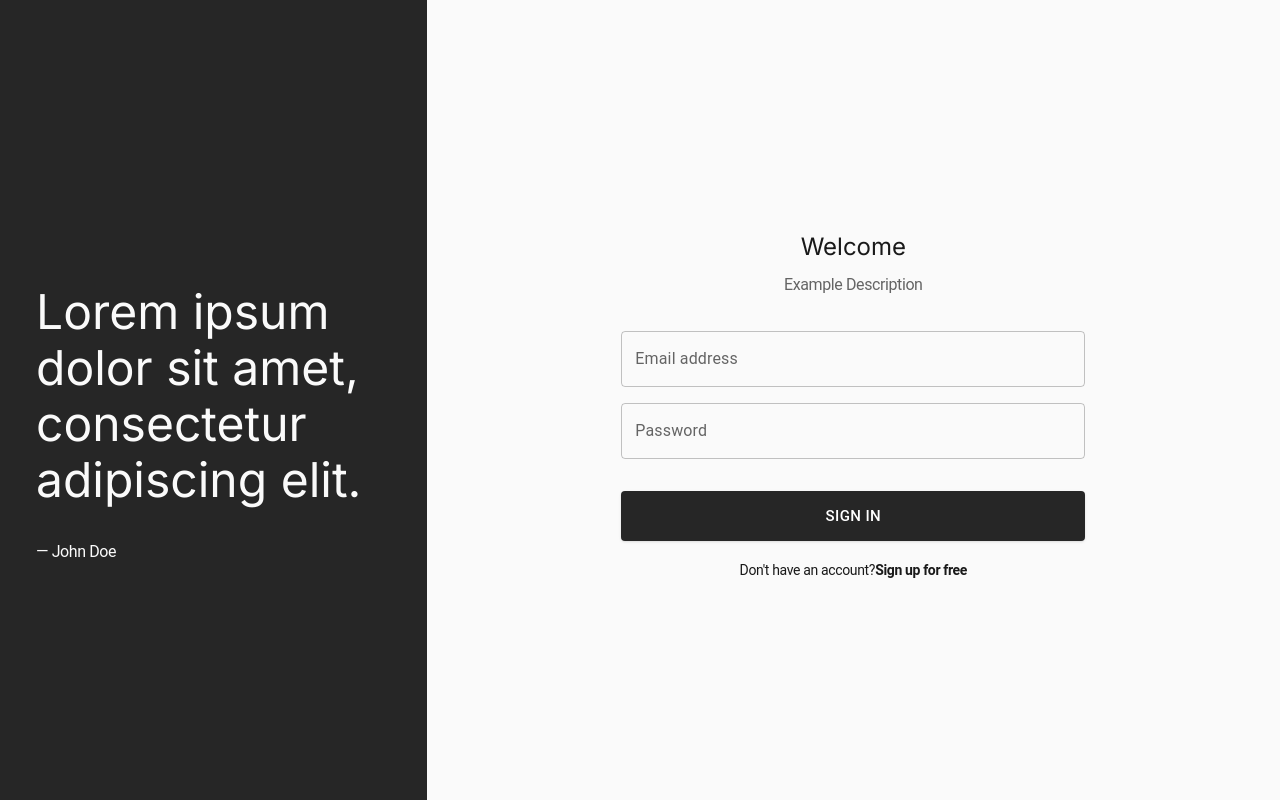
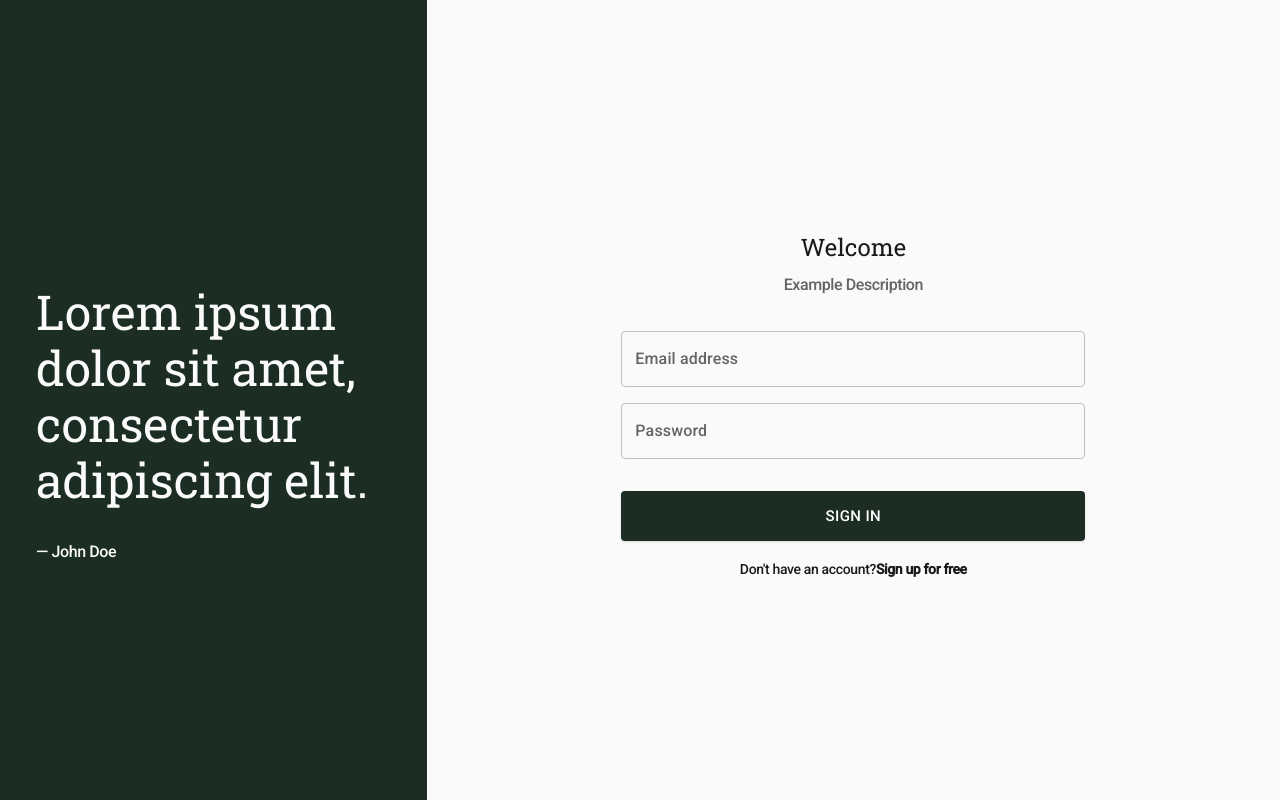
Before and after one commit to KrzysztofSnopek/Sign-up-with-next.js-nest.js, a Next.js app in the folder frontend/: page / in a window 1280 px wide. Built offline with nearby package versions, Linux system fonts and the light colour scheme.

Commit message:
Creates color theme for MUI and adds font families for the project

```diff
--- a/frontend/src/app/globals.css
+++ b/frontend/src/app/globals.css
@@ -2,26 +2,10 @@
 @tailwind components;
 @tailwind utilities;
 
-:root {
-  --foreground-rgb: 0, 0, 0;
-  --background-start-rgb: 214, 219, 220;
-  --background-end-rgb: 255, 255, 255;
+body {
+  font-family: var(--font-roboto);
 }
 
-@media (prefers-color-scheme: dark) {
-  :root {
-    --foreground-rgb: 255, 255, 255;
-    --background-start-rgb: 0, 0, 0;
-    --background-end-rgb: 0, 0, 0;
-  }
+.slab {
+  font-family: var(--font-robotoSlab);
 }
-
-body {
-  color: rgb(var(--foreground-rgb));
-  background: linear-gradient(
-      to bottom,
-      transparent,
-      rgb(var(--background-end-rgb))
-    )
-    rgb(var(--background-start-rgb));
-}
--- a/frontend/src/app/layout.tsx
+++ b/frontend/src/app/layout.tsx
@@ -1,8 +1,20 @@
 import type { Metadata } from "next";
-import { Inter } from "next/font/google";
+import { Roboto, Roboto_Slab } from "next/font/google";
 import "./globals.css";
 
-const inter = Inter({ subsets: ["latin"] });
+const roboto = Roboto({
+  subsets: ["latin"],
+  variable: "--font-roboto",
+  weight: ["100", "300", "500"],
+  display: "swap",
+});
+
+const roboto_slab = Roboto_Slab({
+  subsets: ["latin"],
+  variable: "--font-robotoSlab",
+  weight: ["100", "300", "400"],
+  display: "swap",
+});
 
 export const metadata: Metadata = {
   title: "Recruitment task",
@@ -16,7 +28,9 @@ export default function RootLayout({
 }) {
   return (
     <html lang="en">
-      <body className={inter.className}>{children}</body>
+      <body className={`${roboto.variable} ${roboto_slab.variable}`}>
+        {children}
+      </body>
     </html>
   );
 }
--- a/frontend/src/app/login/page.tsx
+++ b/frontend/src/app/login/page.tsx
@@ -1,32 +1,22 @@
 "use client";
 
 import { TextField } from "@mui/material";
-import { createTheme } from "@mui/material/styles";
-
-const theme = createTheme({
-  palette: {
-    primary: {
-      main: "#1C2E24",
-    },
-  },
-});
-const accent = "#1C2E24";
 
 export default function LoginPage() {
   return (
     <div className="w-full h-screen flex bg-neutral-50">
       {/* Welcome board - left content - make reusable for sign in form */}
-      <div className="w-1/3 h-screen px-3 bg-neutral-800 justify-end items-center flex">
+      <div className="w-1/3 h-screen px-3 bg-primary justify-end items-center flex">
         <div className="px-6 pt-12">
-          <div className="text-neutral-50 text-5xl font-normal font-['Roboto Slab'] leading-[56.02px]">
+          <h1 className="slab text-neutral-50 text-5xl leading-[56.02px]">
             Lorem ipsum dolor sit amet, consectetur adipiscing elit.
-          </div>
+          </h1>
           <div className="w-4 bg-white bg-opacity-0 flex-col justify-start items-start flex">
             <div className="w-4 h-8 relative bg-white bg-opacity-0">
               <div className="w-4 h-8 left-0 top-0 absolute"></div>
             </div>
           </div>
-          <div className="text-neutral-50 text-base font-normal font-['Roboto'] leading-normal tracking-tight">
+          <div className="text-neutral-50 text-base font-normal leading-normal tracking-tight">
             — John Doe
           </div>
         </div>
@@ -40,13 +30,13 @@ export default function LoginPage() {
               {/* Welcome msg */}
               <div className="">
                 <div className="">
-                  <div className="text-center text-black/90 text-2xl font-normal font-['Roboto Slab'] leading-loose">
+                  <div className="slab text-center text-black/90 text-2xl font-normal leading-loose">
                     Welcome
                   </div>
                 </div>
               </div>
               <div className="">
-                <div className="text-center text-black/60 text-base font-normal font-['Roboto'] leading-7 tracking-tight">
+                <div className="text-center text-black/60 text-base font-normal leading-7 tracking-tight">
                   Example Description
                 </div>
               </div>
@@ -101,9 +91,9 @@ export default function LoginPage() {
             </div>
 
             {/* Sign in button */}
-            <div className="self-stretch h-[50px] bg-neutral-800 rounded shadow flex-col justify-center items-center flex">
+            <div className="self-stretch h-[50px] bg-primary rounded shadow flex-col justify-center items-center flex">
               <div className="px-[22px] py-3 justify-center items-center gap-2 inline-flex">
-                <div className="text-white text-[15px] font-medium font-['Roboto'] uppercase leading-relaxed tracking-wide">
+                <div className="text-white text-[15px] font-medium uppercase leading-relaxed tracking-wide">
                   Sign in
                 </div>
               </div>
@@ -119,12 +109,12 @@ export default function LoginPage() {
             {/* Sign up footer */}
             <div className="self-stretch h-5 justify-center flex">
               <div>
-                <span className="text-black text-opacity-90 text-sm font-normal font-['Roboto'] leading-tight tracking-tight">
+                <span className="text-black text-opacity-90 text-sm font-normal leading-tight tracking-tight">
                   Don't have an account?
                 </span>
 
                 {/* button for sign up */}
-                <span className="text-black text-opacity-90 text-sm font-bold font-['Roboto'] leading-tight tracking-tight">
+                <span className="text-black text-opacity-90 text-sm font-bold leading-tight tracking-tight">
                   Sign up for free
                 </span>
               </div>
--- a/frontend/src/app/page.tsx
+++ b/frontend/src/app/page.tsx
@@ -1,9 +1,22 @@
+"use client";
+
 import LoginPage from "./login/page";
+import { ThemeProvider, createTheme } from "@mui/material/styles";
+
+const theme = createTheme({
+  palette: {
+    primary: {
+      main: "#1C2E24",
+    },
+  },
+});
 
 export default function Home() {
   return (
     <main>
-      <LoginPage />
+      <ThemeProvider theme={theme}>
+        <LoginPage />
+      </ThemeProvider>
     </main>
   );
 }
--- a/frontend/tailwind.config.ts
+++ b/frontend/tailwind.config.ts
@@ -1,20 +1,16 @@
-import type { Config } from 'tailwindcss'
+import type { Config } from "tailwindcss";
 
 const config: Config = {
   content: [
-    './src/pages/**/*.{js,ts,jsx,tsx,mdx}',
-    './src/components/**/*.{js,ts,jsx,tsx,mdx}',
-    './src/app/**/*.{js,ts,jsx,tsx,mdx}',
+    "./src/pages/**/*.{js,ts,jsx,tsx,mdx}",
+    "./src/components/**/*.{js,ts,jsx,tsx,mdx}",
+    "./src/app/**/*.{js,ts,jsx,tsx,mdx}",
   ],
   theme: {
     extend: {
-      backgroundImage: {
-        'gradient-radial': 'radial-gradient(var(--tw-gradient-stops))',
-        'gradient-conic':
-          'conic-gradient(from 180deg at 50% 50%, var(--tw-gradient-stops))',
-      },
+      colors: { primary: "#1C2E24" },
     },
   },
   plugins: [],
-}
-export default config
+};
+export default config;
```
